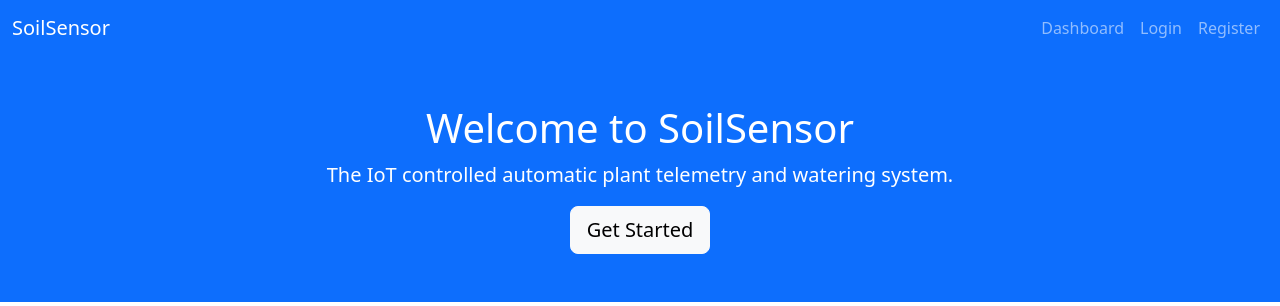
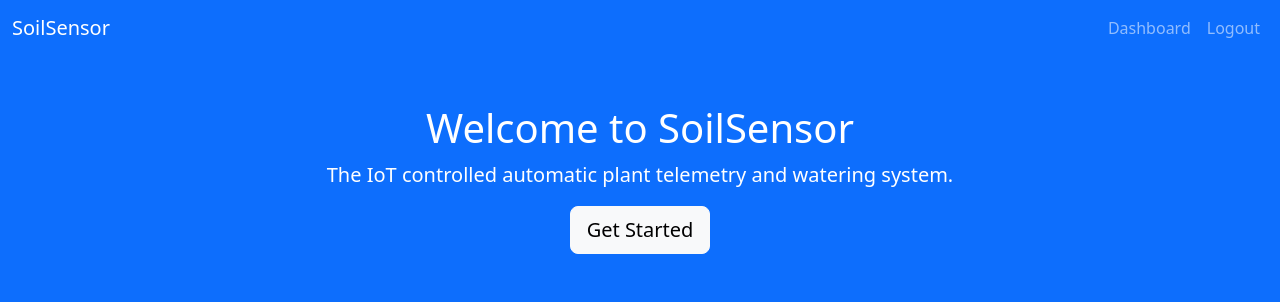
Before and after one commit to Coltinho10/CS437FinalProject, a Flask app: page / in a window 1280 px wide. Shown: the top 306 px of the page. Run offline with Flask 3, Linux system fonts and the light colour scheme; the visitor is signed in with stand-in values (Sample User, id 1).

Commit message:
conditionally render nav links on homepage

```diff
--- a/app/templates/index.html
+++ b/app/templates/index.html
@@ -18,15 +18,24 @@
             </button>
             <div class="collapse navbar-collapse" id="navbarNav">
                 <ul class="navbar-nav ms-auto">
+                    {% if not current_user.is_authenticated %}
+                    <li class="nav-item"></li>
+                        <a class="nav-link" href="{{ url_for('login') }}">Login</a>
+                    </li>
+                    {% else %}
                     <li class="nav-item">
                         <a class="nav-link" href="{{ url_for('dashboard') }}">Dashboard</a>
                     </li>
-                    <li class="nav-item">
-                        <a class="nav-link" href="{{ url_for('login') }}">Login</a>
-                    </li>
-                    <li class="nav-item">
+                    {% endif %}
+                    {% if not current_user.is_authenticated %}
+                    <li class="nav-item"></li>
                         <a class="nav-link" href="{{ url_for('register') }}">Register</a>
                     </li>
+                    {% else %}
+                    <li class="nav-item">
+                        <a class="nav-link" href="{{ url_for('logout') }}">Logout</a>
+                    </li>
+                    {% endif %}
                 </ul>
             </div>
         </div>
```
